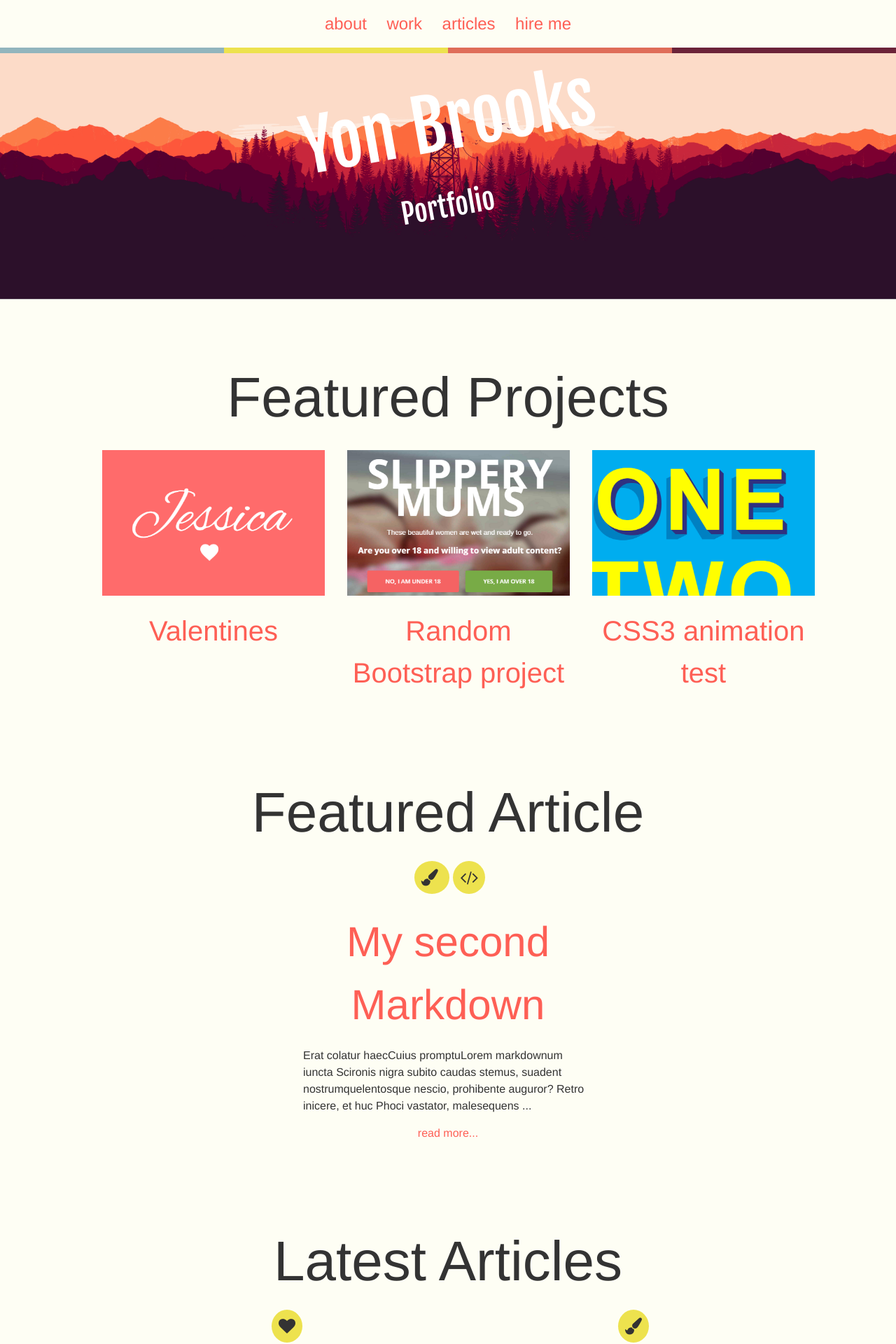
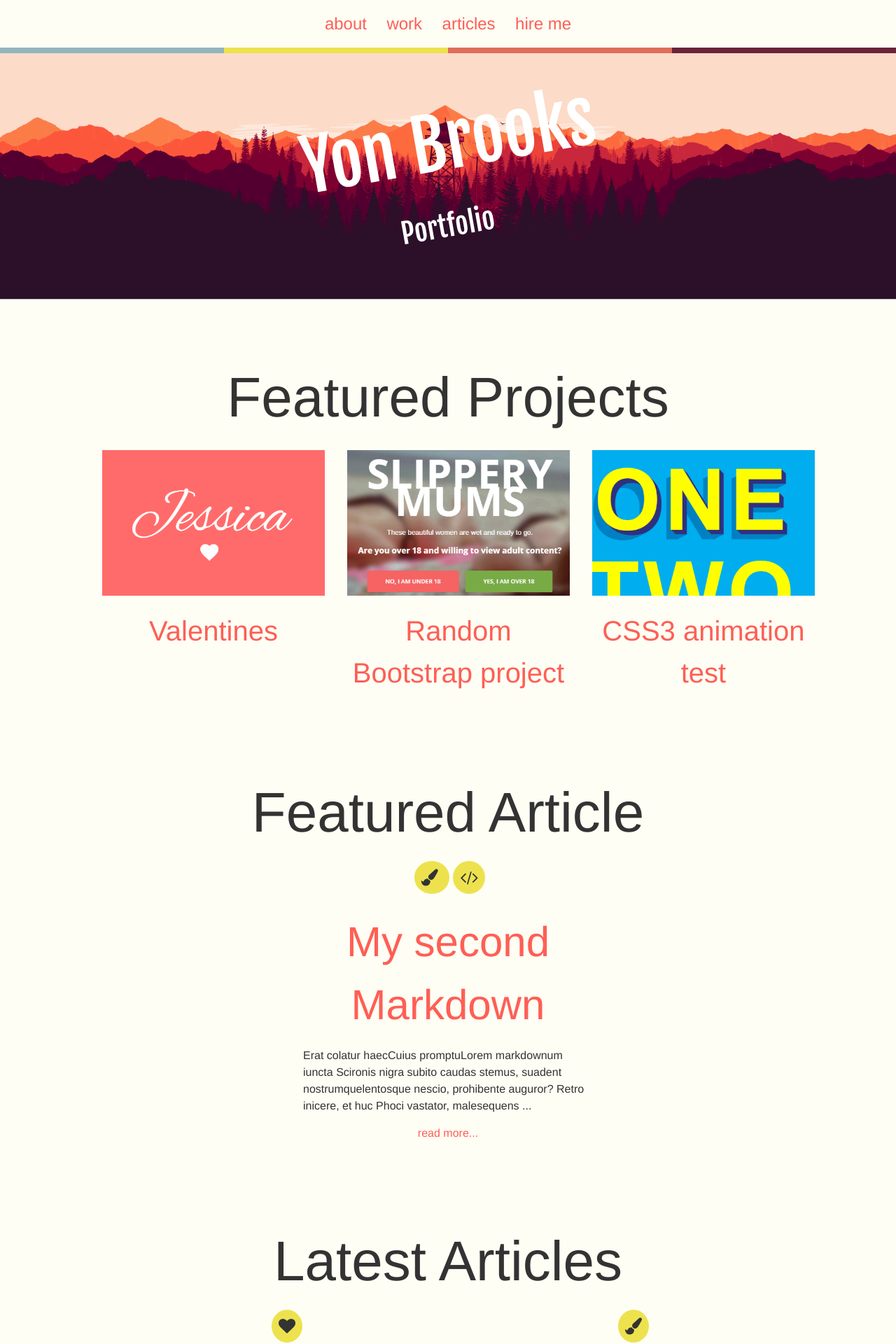
Before and after one commit to Yonald/portfolio, a Jekyll site: the page built from index.html, in a window 1280 px wide. Shown: the top 1920 px of the page at 70% size. Built offline with Jekyll 4.4.1, drawn with Linux system fonts in a browser that asks for light colours; nearby versions of some CDN libraries.

Commit message:
added title container styles

```diff
--- a/_sass/components/_text-animation.scss
+++ b/_sass/components/_text-animation.scss
@@ -1,6 +1,14 @@
 @import url(https://fonts.googleapis.com/css?family=Fjalla+One);
 
 $shadow: #533d4a;
+
+.container{
+  transform: translate(-50%, -50%);
+  top: 50%;
+  left: 50%;
+  display: block;
+  position: absolute;
+}
 
 .title {
   font-family: 'Fjalla One', sans-serif;
```
